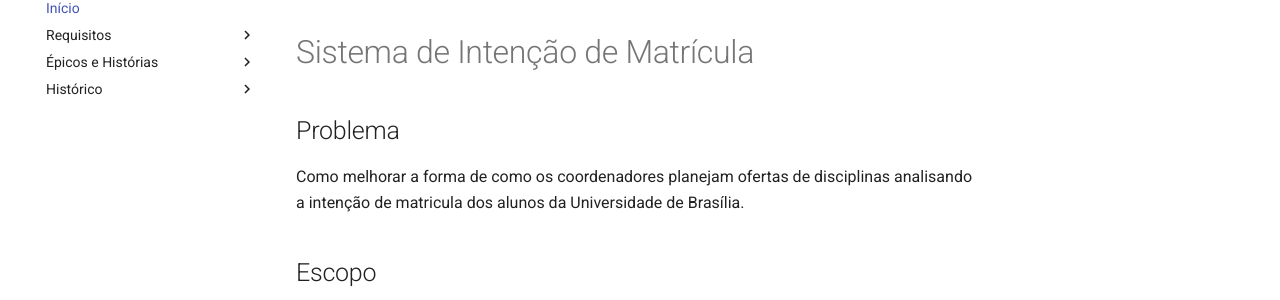
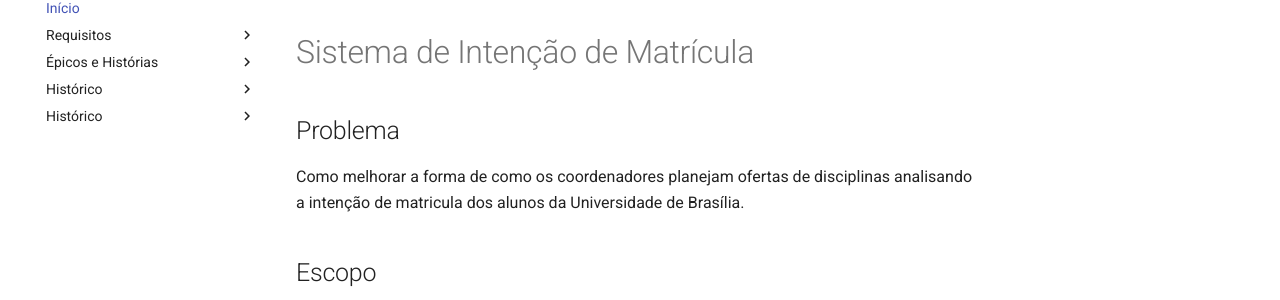
Before and after one commit to si-2026-1/Sistema_de_intencao_de_matricula, an MkDocs documentation site: the page built from docs/index.md, in a window 1280 px wide. Shown: the part 148-448 px from the top of the page. Built offline with MkDocs 1.6.1 and Material for MkDocs 9.7.7, drawn with Linux system fonts in a browser that asks for light colours.

Commit message:
Teste pdf

```diff
--- a/mkdocs.yml
+++ b/mkdocs.yml
@@ -24,3 +24,5 @@
 
   - Histórico:
       - Divisão de Tarefas da Equipe: Historico/historico.md
+  - Histórico:
+      - Divisão de Tarefas da Equipe: Images/Conceptual model - BRMW.pdf
```
Also changed, not shown: 1 other file.
